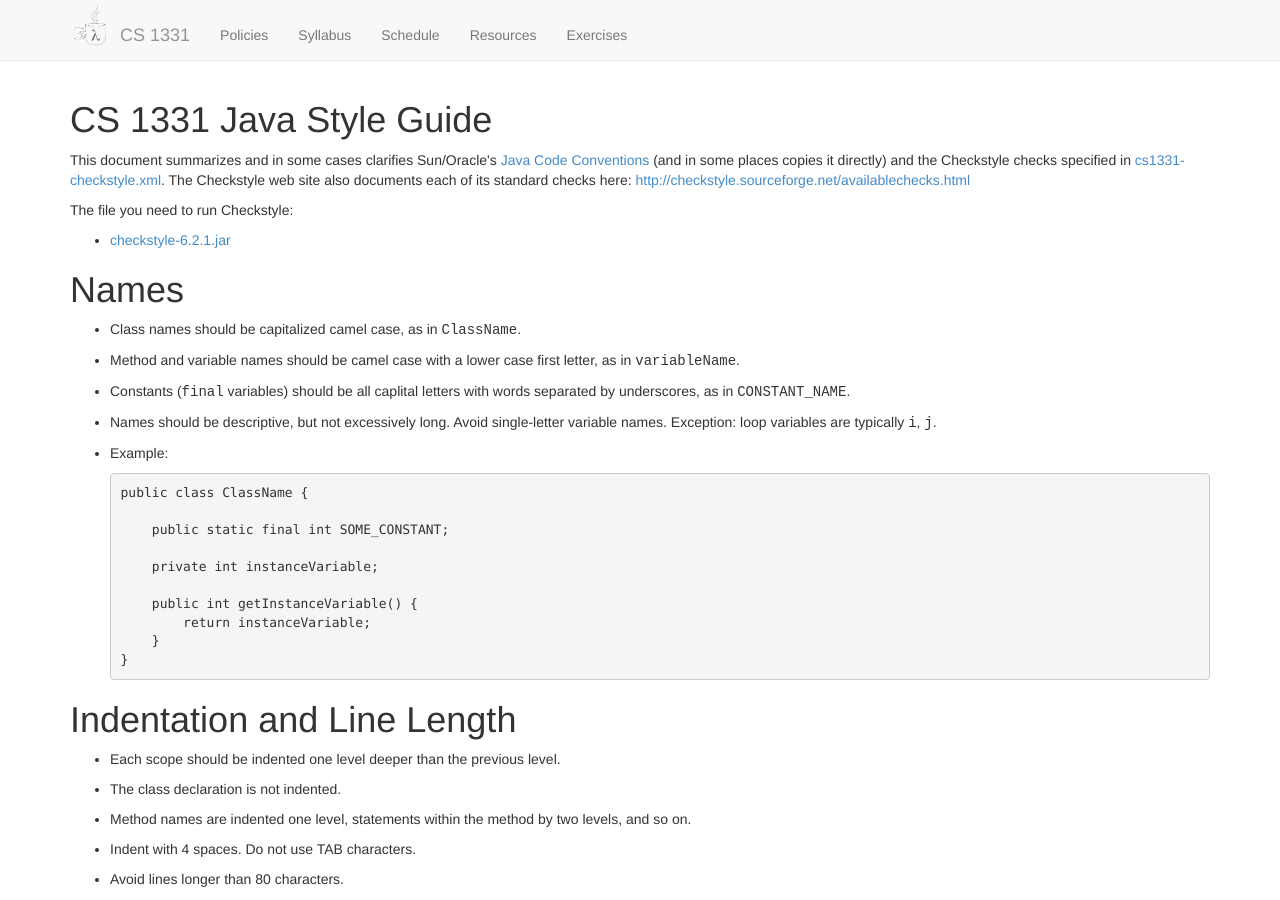
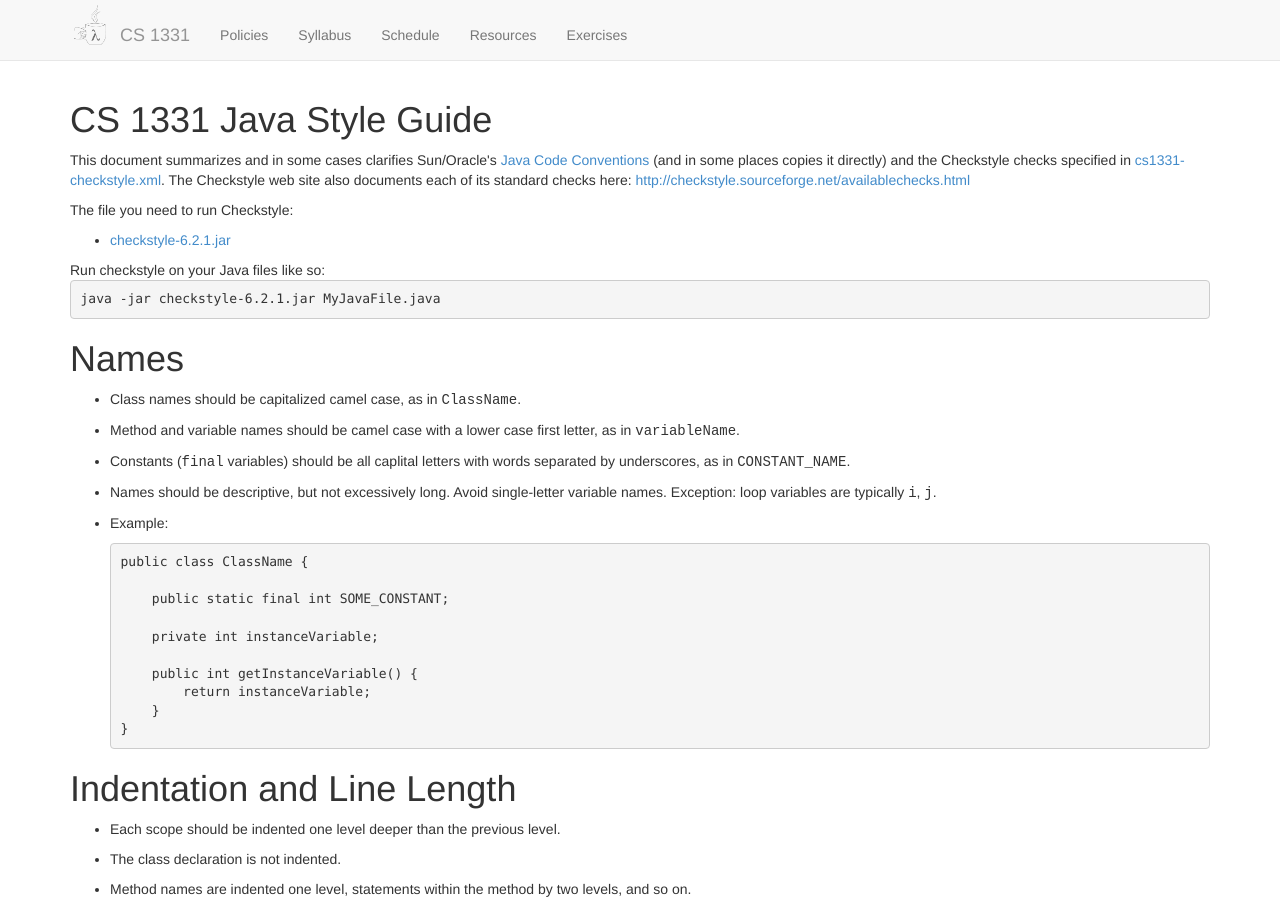
Before and after one commit to cs1331/cs1331.github.io.old, a Jekyll site: the page built from cs1331-style-guide.html, in a window 1280 px wide and 900 px high. Built offline with Jekyll 4.4.1, drawn with Linux system fonts in a browser that asks for light colours; nearby versions of some CDN libraries; Markdown is read by kramdown in place of the engine named in the settings.

Commit message:
added checkstyle example

```diff
--- a/cs1331-style-guide.html
+++ b/cs1331-style-guide.html
@@ -14,6 +14,8 @@ The Checkstyle web site also documents each of its standard checks here: <a href
 <ul class="simple">
 <li><a href="resources/checkstyle-6.2.1.jar">checkstyle-6.2.1.jar</a></li>
 </ul>
+Run checkstyle on your Java files like so:
+<pre>java -jar checkstyle-6.2.1.jar MyJavaFile.java</pre>
 <div class="section" id="names">
 <h1>Names</h1>
 <ul>
```
